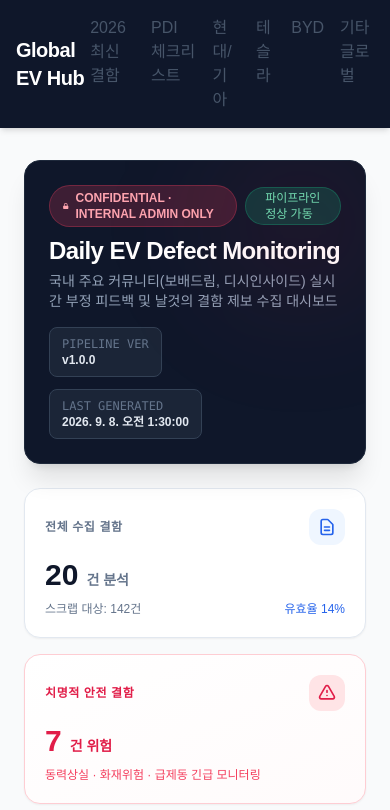
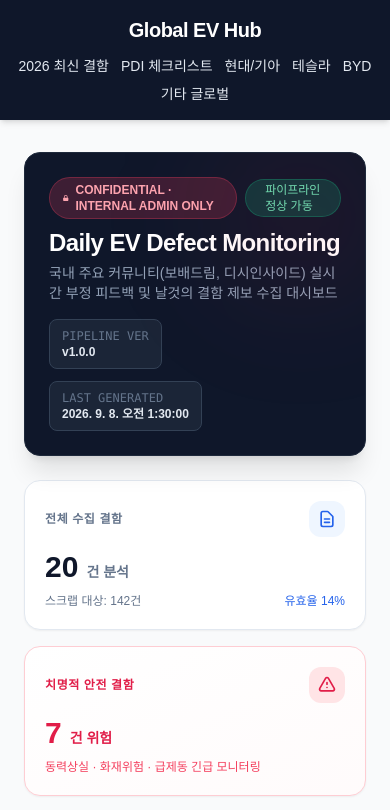
Before and after one commit to LeegwangYeol/ev-stealth-web, a Next.js app: page /secret-admin-reports in a window 390 px wide. Shown: the top 810 px of the page. Built offline with nearby package versions, Linux system fonts and the light colour scheme.

Commit message:
chore: remove github actions cron workflow

```diff
--- a/src/app/globals.css
+++ b/src/app/globals.css
@@ -3,15 +3,8 @@
 @tailwind utilities;
 
 :root {
-  --background: #ffffff;
-  --foreground: #171717;
-}
-
-@media (prefers-color-scheme: dark) {
-  :root {
-    --background: #0a0a0a;
-    --foreground: #ededed;
-  }
+  --background: #f8fafc;
+  --foreground: #0f172a;
 }
 
 body {
--- a/src/app/layout.tsx
+++ b/src/app/layout.tsx
@@ -31,27 +31,27 @@ export default function RootLayout({
         className={`${geistSans.variable} ${geistMono.variable} antialiased bg-gray-50 text-gray-900`}
       >
         <nav className="bg-slate-900 text-white p-4 shadow-md">
-          <div className="max-w-6xl mx-auto flex justify-between items-center">
-            <Link href="/" className="text-xl font-bold tracking-tight hover:text-blue-300 transition">
+          <div className="max-w-6xl mx-auto flex flex-col sm:flex-row justify-between items-center gap-3 sm:gap-4">
+            <Link href="/" className="text-xl font-bold tracking-tight hover:text-blue-300 transition shrink-0">
               Global EV Hub
             </Link>
-            <div className="flex gap-4">
-              <Link href="/2026-latest" className="text-slate-600 hover:text-slate-900 font-medium">
+            <div className="flex flex-wrap items-center justify-center sm:justify-end gap-x-3 sm:gap-x-4 gap-y-2 text-sm sm:text-base">
+              <Link href="/2026-latest" className="text-slate-200 hover:text-white font-medium transition">
                 2026 최신 결함
               </Link>
-              <Link href="/pdi-checklist" className="text-slate-600 hover:text-slate-900 font-medium">
+              <Link href="/pdi-checklist" className="text-slate-200 hover:text-white font-medium transition">
                 PDI 체크리스트
               </Link>
-              <Link href="/hyundai-kia" className="text-slate-600 hover:text-slate-900 font-medium">
+              <Link href="/hyundai-kia" className="text-slate-200 hover:text-white font-medium transition">
                 현대/기아
               </Link>
-              <Link href="/tesla" className="text-slate-600 hover:text-slate-900 font-medium">
+              <Link href="/tesla" className="text-slate-200 hover:text-white font-medium transition">
                 테슬라
               </Link>
-              <Link href="/byd" className="text-slate-600 hover:text-slate-900 font-medium">
+              <Link href="/byd" className="text-slate-200 hover:text-white font-medium transition">
                 BYD
               </Link>
-              <Link href="/global-brands" className="text-slate-600 hover:text-slate-900 font-medium">
+              <Link href="/global-brands" className="text-slate-200 hover:text-white font-medium transition">
                 기타 글로벌
               </Link>
             </div>
@@ -61,7 +61,7 @@ export default function RootLayout({
           {children}
         </main>
         <footer className="bg-gray-200 text-center p-6 text-sm text-gray-600">
-          © 2026 Max - EV & Minivelo Customization Assistant
+          © 2026 EV Critical Issues & Safety Intelligence Hub
         </footer>
       </body>
     </html>
--- a/src/app/pdi-checklist/page.tsx
+++ b/src/app/pdi-checklist/page.tsx
@@ -1,6 +1,7 @@
 'use client';
 
 import { useState } from 'react';
+
 
 type ChecklistItem = {
   id: string;
--- a/src/app/secret-admin-reports/AdminDashboardClient.tsx
+++ b/src/app/secret-admin-reports/AdminDashboardClient.tsx
@@ -1,6 +1,6 @@
 "use client";
 
-import React, { useState, useMemo } from 'react';
+import React, { useState, useMemo, useEffect } from 'react';
 import type { DailyReportData, DefectReportItem } from '@/lib/getDailyReports';
 
 interface AdminDashboardClientProps {
@@ -30,6 +30,11 @@ const SOURCE_OPTIONS = [
 ];
 
 export default function AdminDashboardClient({ initialData }: AdminDashboardClientProps) {
+  const [mounted, setMounted] = useState(false);
+  useEffect(() => {
+    setMounted(true);
+  }, []);
+
   const [searchQuery, setSearchQuery] = useState('');
   const [selectedCategory, setSelectedCategory] = useState('ALL');
   const [selectedSource, setSelectedSource] = useState('all');
@@ -260,8 +265,12 @@ export default function AdminDashboardClient({ initialData }: AdminDashboardClie
             </div>
             <div className="bg-slate-800/80 px-3 py-2 rounded-lg border border-slate-700">
               <span className="block text-slate-500 font-mono">LAST GENERATED</span>
-              <span className="font-semibold text-slate-200">
-                {initialData.generated_at ? new Date(initialData.generated_at).toLocaleString('ko-KR') : '방금 전'}
+              <span className="font-semibold text-slate-200" suppressHydrationWarning>
+                {mounted && initialData.generated_at
+                  ? new Date(initialData.generated_at).toLocaleString('ko-KR')
+                  : initialData.generated_at
+                    ? initialData.generated_at.replace('T', ' ').substring(0, 19) + ' (UTC)'
+                    : '방금 전'}
               </span>
             </div>
           </div>
```
